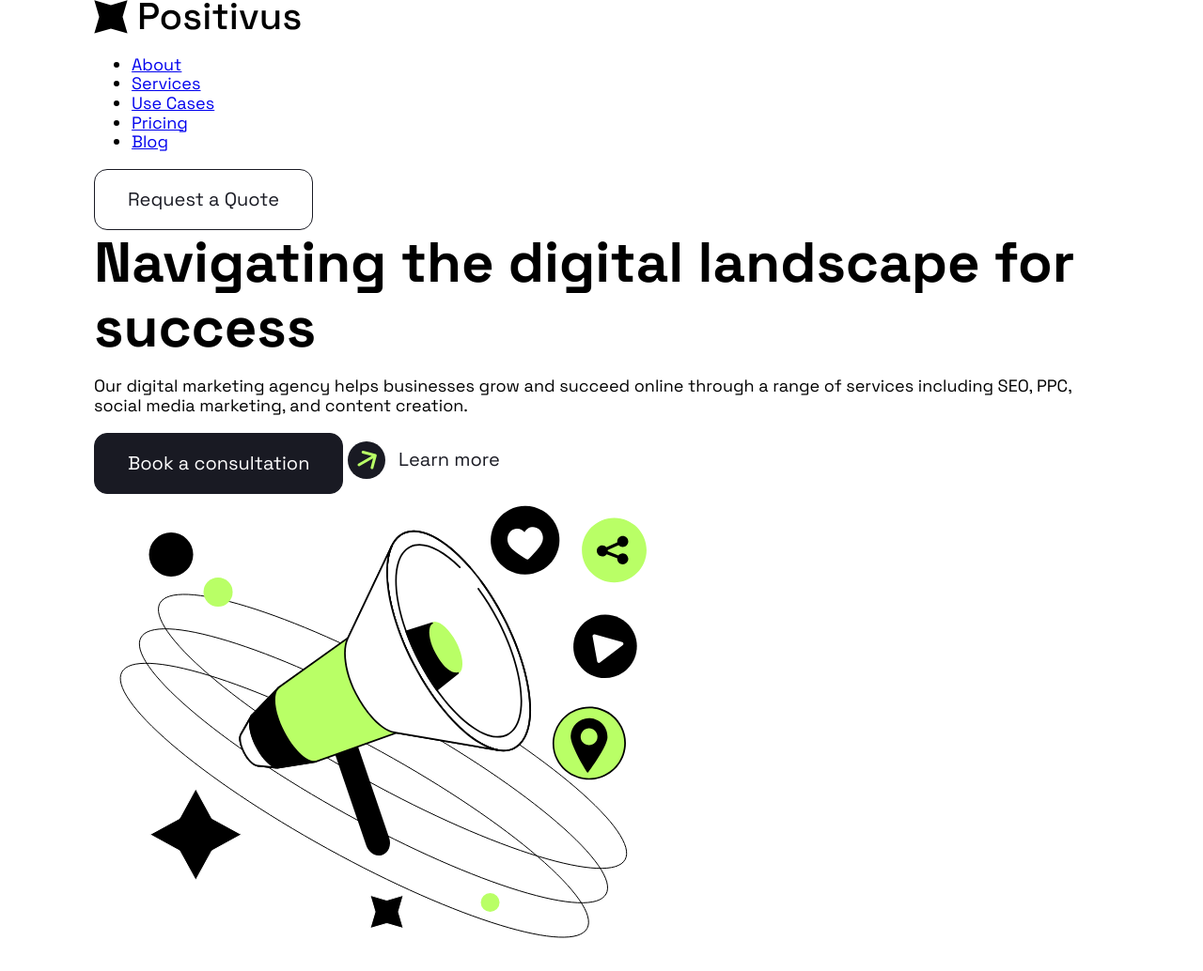
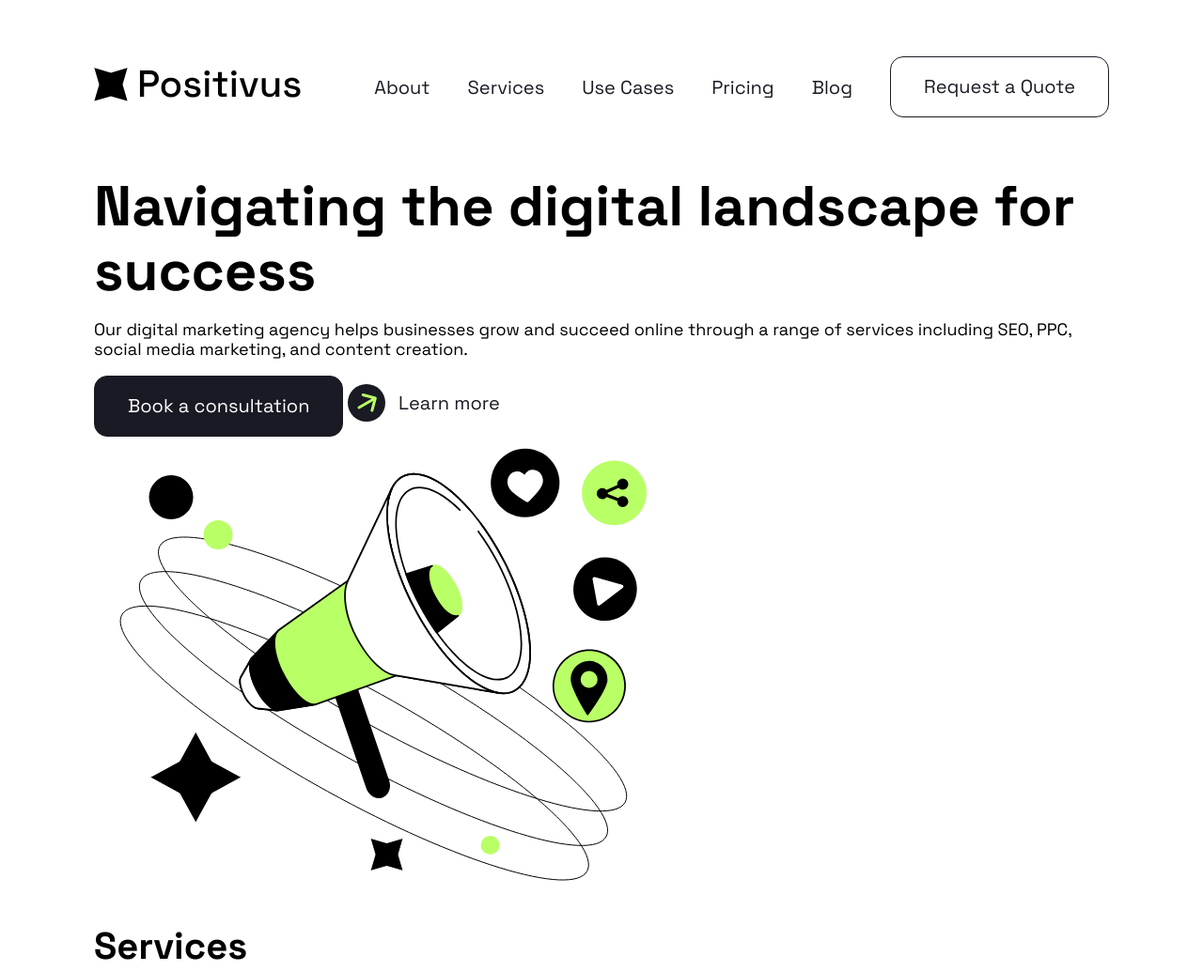
Before and after one commit to vzduikt/positivus-duikt-landing, a plain HTML site: page index.html in a window 1280 px wide. Shown: the top 1034 px of the page at 94% size. Drawn offline with Linux system fonts and the light colour scheme.

Commit message:
add styling for header

```diff
--- a/assets/styles/main.css
+++ b/assets/styles/main.css
@@ -558,6 +558,42 @@
       --card-background-color: var(--color-primary);
     }
   }
+
+  .main-header {
+    --main-header-padding-block: 60px;
+
+    display: flex;
+    align-items: center;
+    justify-content: space-between;
+    padding-block: var(--main-header-padding-block);
+  }
+
+  .main-nav {
+    --main-nav-margin-left: auto;
+    --main-nav-margin-right: 40px;
+    --main-nav-element-gap: 40px;
+    --main-nav-links-color: var(--color-black);
+    --main-nav-links-font-size: var(--font-size-sm);
+
+    margin-left: var(--main-nav-margin-left);
+    margin-right: var(--main-nav-margin-right);
+
+    ul {
+      display: flex;
+      align-items: center;
+      gap: var(--main-nav-element-gap);
+      list-style: none;
+      padding: 0;
+      margin: 0;
+    }
+
+    a {
+      font-size: var(--main-nav-links-font-size);
+      line-height: 1.4;
+      color: var(--main-nav-links-color);
+      text-decoration: none;
+    }
+  }
 }
 
 @layer sections {
```
